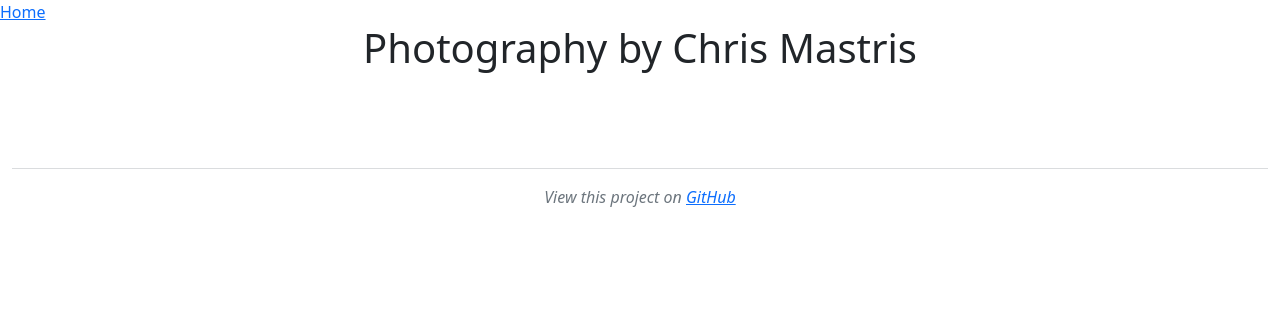
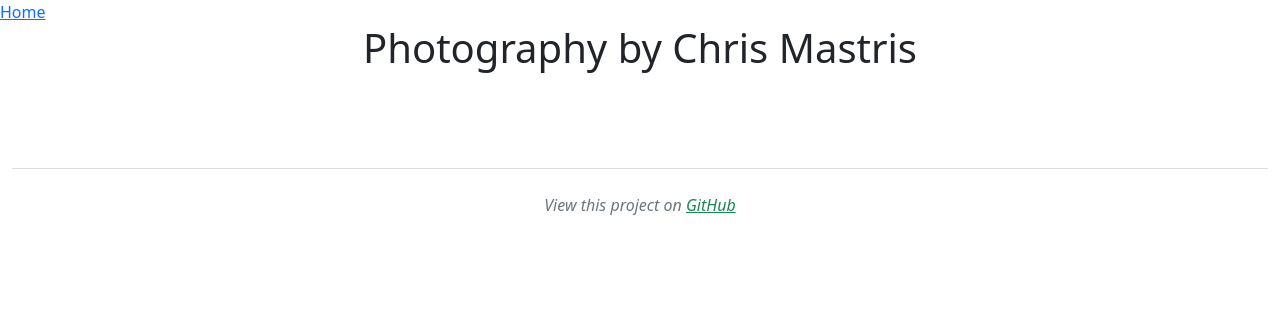
Before and after one commit to Cmastris/django_photo_gallery, a Django app: page / in a window 1280 px wide. Shown: the top 324 px of the page. Run offline with Django 4.2, Linux system fonts and the light colour scheme; data that the repository does not hold is empty; some libraries are stand-ins or nearby versions.

Commit message:
Adjust footer styling

```diff
--- a/photo_gallery/templates/base.html
+++ b/photo_gallery/templates/base.html
@@ -17,10 +17,14 @@
     {% block content %}{% endblock %}
   </main>
   <footer>
-    <div class="container-fluid text-center text-muted">
+    <div class="container-fluid mt-4 text-center text-muted">
       <hr>
-      <p><em>View this project on
-        <a href="https://github.com/Cmastris/django_photo_gallery" target="_blank" rel="noopener">GitHub</a></em></p>
+      <p class="py-2 fst-italic">View this project on
+        <a class="link-success"
+           href="https://github.com/Cmastris/django_photo_gallery"
+           target="_blank"
+           rel="noopener">GitHub</a>
+      </p>
     </div>
   </footer>
   <script src="https://cdn.jsdelivr.net/npm/bootstrap@5.2.0/dist/js/bootstrap.bundle.min.js" integrity="sha384-A3rJD856KowSb7dwlZdYEkO39Gagi7vIsF0jrRAoQmDKKtQBHUuLZ9AsSv4jD4Xa" crossorigin="anonymous"></script>
```
